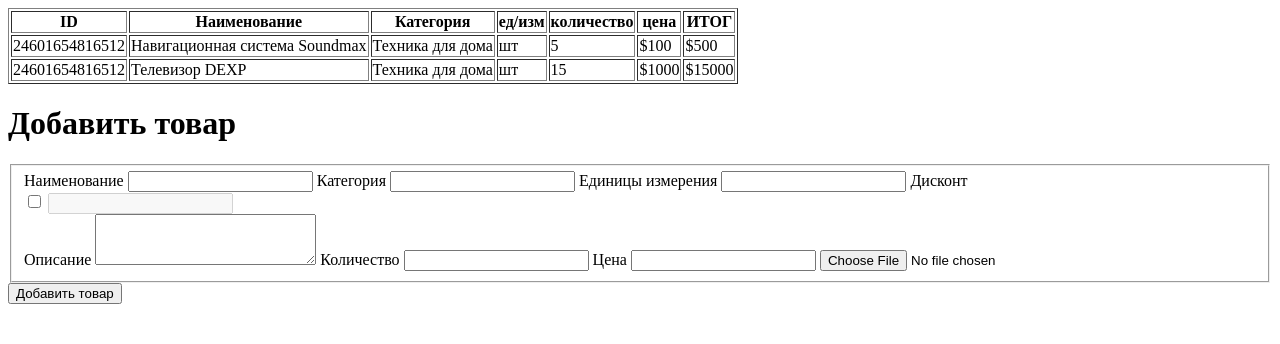
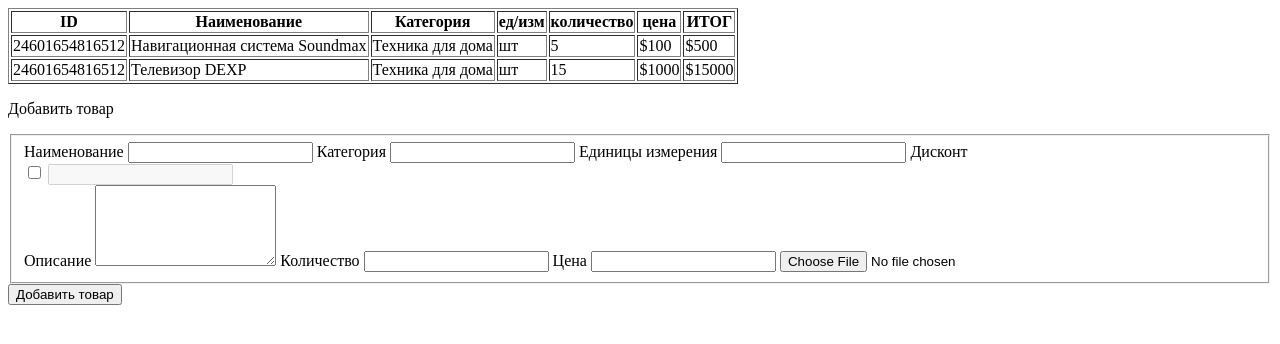
Before and after one commit to roman-tsepa/CMS-GoodShop, a plain HTML site: page index.html in a window 1280 px wide. Drawn offline with Linux system fonts and the light colour scheme.

Commit message:
fix completed

```diff
--- a/index.html
+++ b/index.html
@@ -43,7 +43,8 @@
     </tbody>
   </table>
 
-  <h1>Добавить товар</h1>
+  <div>
+    <p>Добавить товар</p>
 
     <form action="https://jsonplaceholder.typicode.com/posts" method="POST">
       <fieldset>
@@ -66,8 +67,7 @@
         <textarea
           name="description"
           id="desc"
-        cols="25"
-        rows="3"
+          rows="5"
         ></textarea>
 
         <label for="qty">Количество</label>
@@ -80,6 +80,7 @@
       </fieldset>
       <button type="submit">Добавить товар</button>
     </form>
+  </div>
 
 </body>
 
```
Lines whose indentation alone changed are shown as unchanged.
